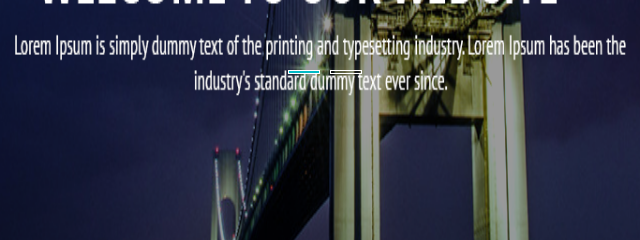
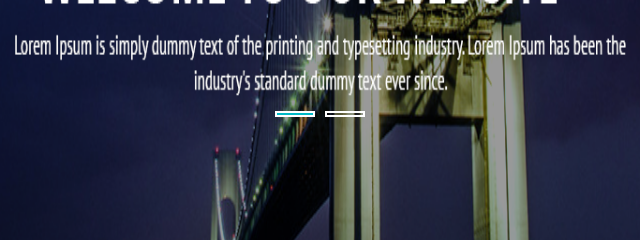
Before and after one commit to jooaopedro7/site-basico, a plain HTML site: page index.html in a window 1280 px wide. Shown: the part 492-732 px from the top of the page, 343-983 px from the left. Drawn offline with nearby package versions, Linux system fonts and the light colour scheme.

Commit message:
corrigindo tamanho e posições dos elementos

```diff
--- a/css/main.css
+++ b/css/main.css
@@ -126,9 +126,9 @@
 }
 .slick-dots li button {
     font-size: 0px;
-    border: 1px solid rgb(255 255 255);
-    width: 32px;
-    height: 1px;
+    border: 2px solid rgb(255 255 255);
+    width: 40px;
+    height: 5px;
     background: rgb(0 0 0 / 0%);
     border-radius: 0%;
     cursor: pointer;
@@ -137,8 +137,8 @@
     margin: 0 auto;
     width: 16%;
     position: absolute;
-    left: 48.5%;
-    top: 419px;
+    left: 47.5%;
+    top: 460px;
 }
 
 li.slick-active button {
--- a/index.html
+++ b/index.html
@@ -138,7 +138,7 @@
             </div>
         </div>
 
-        <div class="content" style="margin-left: -2%;float: left;margin-top: 15px; padding-bottom: 70px;">
+        <div class="content" style="margin-left: 0.3%;float: left;margin-top: 15px; padding-bottom: 70px;">
             <div class="content" style="margin-left: 24%; float: left;">
                 <div class="col-3 bloco-texto2 bloco-imagem">
                     <img src="./img/mato.png">
```
